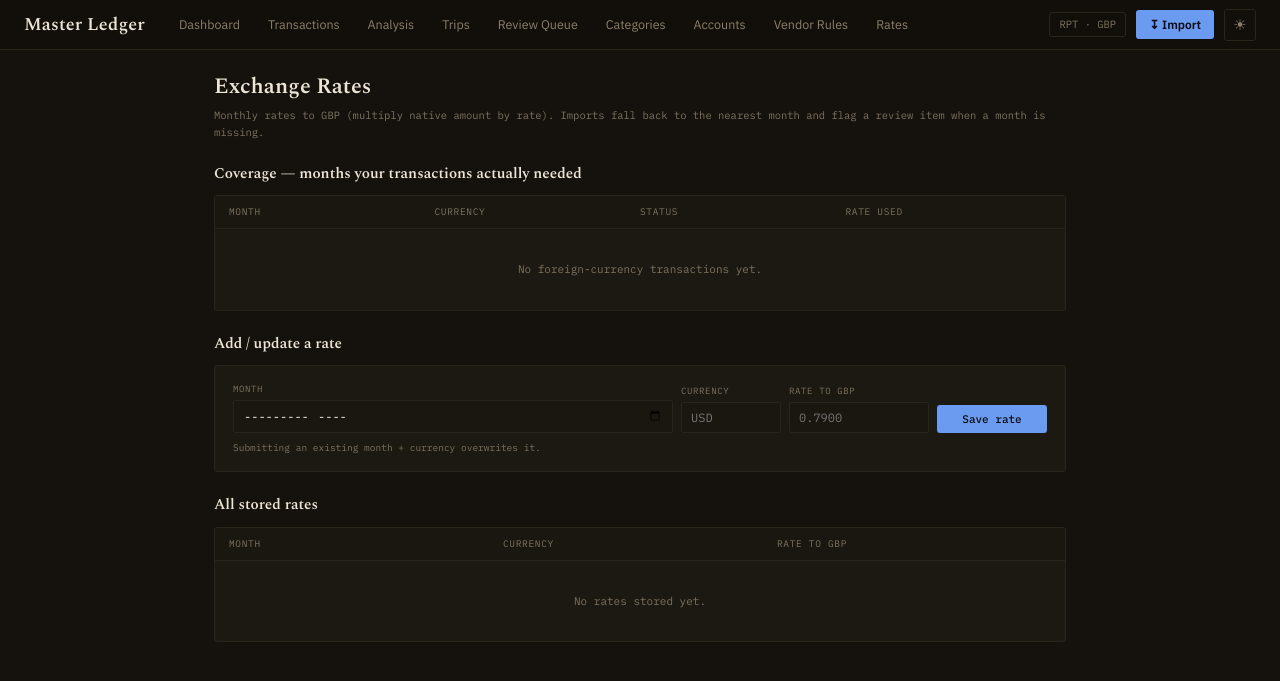
After one commit to ashik-bekal/pulse, a Python web app: template web/templates/rates.html in a window 1280 px wide. The commit adds this page. Shown: the top 681 px of the page. Run offline with Jinja, Linux system fonts and the light colour scheme; the template is opened without the code that fills it, so the values that code supplies are empty.

Commit message:
Stop silent 1.0 FX fallback; add nearest-month fallback + /rates page (#15)
Previously, a missing exchange rate for a month/currency silently used
rate 1.0 (treating $100 as £100) — acknowledged as wrong in fx.py's own
docstring, plus a second copy of the same bug inline in the dashboard.

Now: exact month match, else nearest PRIOR month's rate, else nearest
LATER month's; if the currency has no rate at all, reporting_amount is
left NULL rather than guessed. Every fallback or NULL is flagged to the
review queue at high severity, naming which month was substituted.

New /rates page: add/edit rates, see all stored rates, and a coverage
table showing every (month, currency) a transaction actually needed —
exact / fallback (from which month) / missing — so gaps are visible at
a glance instead of only discoverable one review-queue item at a time.

```diff
--- a/services/ingestion.py
+++ b/services/ingestion.py
@@ -81,12 +81,15 @@ def ingest_transactions(
         decision = categorize(txn.description, rules, fallback_category_id=fallback_category_id,
                              _presorted=True, amount=txn.settlement_amount, is_credit_card=is_credit_card)
         year_month = txn.date[:7]
-        reporting_amount = to_reporting_currency(
+        reporting_amount, fx_note = to_reporting_currency(
             rate_repo, txn.settlement_amount, txn.settlement_currency, year_month
         )
 
         txn_id = txn_repo.insert(account_id, txn, decision, reporting_amount, source_statement)
         inserted_ids.append(txn_id)
+
+        if fx_note:
+            review_repo.add(txn_id, f"FX rate issue: {fx_note}", "high")
 
         if decision.confidence in REVIEW_CONFIDENCE_LEVELS:
             issue = (
--- a/web/templates/base.html
+++ b/web/templates/base.html
@@ -376,6 +376,8 @@
          class="nav-tab {% if request.endpoint in ('accounts_view','add_account','deactivate_account') %}active{% endif %}">Accounts</a>
       <a href="{{ url_for('vendor_rules_view') }}"
          class="nav-tab {% if request.endpoint in ('vendor_rules_view','add_vendor_rule','delete_vendor_rule') %}active{% endif %}">Vendor Rules</a>
+      <a href="{{ url_for('rates_view') }}"
+         class="nav-tab {% if request.endpoint in ('rates_view','upsert_rate') %}active{% endif %}">Rates</a>
     </div>
   </div>
   <div class="nav-right">
--- /dev/null
+++ b/web/templates/rates.html
@@ -0,0 +1,148 @@
+{% extends "base.html" %}
+{% block title %}Exchange Rates — Master Ledger{% endblock %}
+
+{% block extra_head %}
+<style>
+  .rate-wrap { padding: 20px 24px; max-width: 900px; margin: 0 auto; }
+
+  .rate-page-header { margin-bottom: 4px; }
+  .rate-page-title h1 { font-family: 'Spectral', serif; font-size: 22px; font-weight: 600; color: var(--c-text); }
+  .rate-sub {
+    font-family: 'IBM Plex Mono', monospace; font-size: 10.5px;
+    color: var(--c-faint); margin-bottom: 18px; line-height: 1.6;
+  }
+
+  .rate-flash {
+    font-family:'IBM Plex Mono',monospace; font-size:11px;
+    background:var(--c-accent-bg); color:var(--c-accent);
+    border:1px solid var(--c-accent-bd); border-radius:3px;
+    padding:10px 14px; margin-bottom:16px;
+  }
+
+  .rate-section-title { font-family: 'Spectral', serif; font-size: 15px; font-weight: 600; color: var(--c-text); margin: 22px 0 10px; }
+  .rate-section-title:first-of-type { margin-top: 0; }
+
+  /* Add/edit form */
+  .rate-add-form {
+    background: var(--c-card); border: 1px solid var(--c-border);
+    border-radius: 3px; padding: 16px 18px; margin-bottom: 18px;
+  }
+  .rate-form-grid { display: grid; grid-template-columns: 1fr 100px 140px 110px; gap: 8px; align-items: end; }
+  .rate-field { display: flex; flex-direction: column; gap: 4px; }
+  .rate-label { font-family: 'IBM Plex Mono', monospace; font-size: 9px; text-transform: uppercase; letter-spacing: .07em; color: var(--c-faint); }
+  .rate-input {
+    background: var(--c-subtle); border: 1px solid var(--c-border);
+    color: var(--c-text); border-radius: 2px; padding: 7px 9px; font-size: 12px;
+    font-family: 'IBM Plex Mono', monospace;
+  }
+  .btn-save { font-family:'IBM Plex Mono',monospace; font-size:11px; font-weight:500; background:var(--c-accent); color:#080a10; border:none; border-radius:3px; padding:7px 12px; cursor:pointer; }
+  .rate-form-hint { font-family:'IBM Plex Mono',monospace; font-size:9.5px; color:var(--c-faint); margin-top:8px; }
+
+  /* Tables (shared) */
+  .rate-table { background: var(--c-card); border: 1px solid var(--c-border); border-radius: 3px; overflow: hidden; margin-bottom: 20px; }
+  .rate-cols  { grid-template-columns: 1fr 1fr 1fr; }
+  .cov-cols   { grid-template-columns: 1fr 1fr 1fr 1fr; }
+  .rate-header { display: grid; padding: 9px 14px; border-bottom: 1px solid var(--c-border); background: var(--c-subtle); }
+  .rate-header span { font-family:'IBM Plex Mono',monospace; font-size:9.5px; text-transform:uppercase; letter-spacing:.07em; color:var(--c-faint); }
+  .rate-row { display: grid; padding: 9px 14px; border-bottom: 1px solid var(--c-border2); align-items: center; font-family:'IBM Plex Mono',monospace; font-size:12px; color: var(--c-text); }
+  .rate-row:last-child { border-bottom: none; }
+  .rate-row:hover { background: var(--c-subtle); }
+  .rate-empty { padding:32px 24px; text-align:center; font-family:'IBM Plex Mono',monospace; font-size:11px; color:var(--c-faint); }
+
+  .status-pill { font-family:'IBM Plex Mono',monospace; font-size:9.5px; padding:2px 7px; border-radius:2px; }
+  .status-pill.exact    { background:var(--c-green-bg); color:var(--c-green-t); border:1px solid var(--c-green-bd); }
+  .status-pill.fallback { background:var(--c-amber-bg); color:var(--c-amber-t); border:1px solid var(--c-amber-bd); }
+  .status-pill.missing  { background:var(--c-red-bg);   color:var(--c-red-t);   border:1px solid var(--c-red-bd); }
+</style>
+{% endblock %}
+
+{% block content %}
+<div class="rate-wrap">
+
+  <div class="rate-page-header">
+    <div class="rate-page-title"><h1>Exchange Rates</h1></div>
+  </div>
+  <div class="rate-sub">
+    Monthly rates to GBP (multiply native amount by rate). Imports fall back
+    to the nearest month and flag a review item when a month is missing.
+  </div>
+
+  {% if flash_msg %}
+  <div class="rate-flash">{{ flash_msg }}</div>
+  {% endif %}
+
+  <div class="rate-section-title">Coverage — months your transactions actually needed</div>
+  <div class="rate-table">
+    <div class="rate-header cov-cols">
+      <span>Month</span>
+      <span>Currency</span>
+      <span>Status</span>
+      <span>Rate used</span>
+    </div>
+    {% if coverage %}
+      {% for c in coverage %}
+      <div class="rate-row cov-cols">
+        <span>{{ c.year_month }}</span>
+        <span>{{ c.currency }}</span>
+        <span>
+          {% if c.status == 'exact' %}
+            <span class="status-pill exact">exact</span>
+          {% elif c.status == 'fallback' %}
+            <span class="status-pill fallback">fallback from {{ c.fallback_month }}</span>
+          {% else %}
+            <span class="status-pill missing">missing</span>
+          {% endif %}
+        </span>
+        <span>{{ '%.4f'|format(c.rate) if c.rate is not none else '—' }}</span>
+      </div>
+      {% endfor %}
+    {% else %}
+      <div class="rate-empty">No foreign-currency transactions yet.</div>
+    {% endif %}
+  </div>
+
+  <div class="rate-section-title">Add / update a rate</div>
+  <div class="rate-add-form">
+    <form method="post" action="{{ url_for('upsert_rate') }}">
+      <input type="hidden" name="csrf_token" value="{{ csrf_token() }}">
+      <div class="rate-form-grid">
+        <div class="rate-field">
+          <label class="rate-label" for="f-month">Month</label>
+          <input id="f-month" name="year_month" type="month" class="rate-input" required>
+        </div>
+        <div class="rate-field">
+          <label class="rate-label" for="f-currency">Currency</label>
+          <input id="f-currency" name="currency" class="rate-input" maxlength="3" placeholder="USD" required>
+        </div>
+        <div class="rate-field">
+          <label class="rate-label" for="f-rate">Rate to GBP</label>
+          <input id="f-rate" name="rate" type="number" step="0.0001" min="0.0001" class="rate-input" placeholder="0.7900" required>
+        </div>
+        <button type="submit" class="btn-save">Save rate</button>
+      </div>
+      <div class="rate-form-hint">Submitting an existing month + currency overwrites it.</div>
+    </form>
+  </div>
+
+  <div class="rate-section-title">All stored rates</div>
+  <div class="rate-table">
+    <div class="rate-header rate-cols">
+      <span>Month</span>
+      <span>Currency</span>
+      <span>Rate to GBP</span>
+    </div>
+    {% if rates %}
+      {% for r in rates %}
+      <div class="rate-row rate-cols">
+        <span>{{ r.year_month }}</span>
+        <span>{{ r.currency }}</span>
+        <span>{{ '%.4f'|format(r.rate_to_reporting) }}</span>
+      </div>
+      {% endfor %}
+    {% else %}
+      <div class="rate-empty">No rates stored yet.</div>
+    {% endif %}
+  </div>
+
+</div>
+{% endblock %}
```
Also changed, not shown: persistence/repositories.py (+53 -0 lines), services/fx.py (+20 -20 lines), tests/test_fx.py (added, +100 -0 lines), web/app.py (+53 -6 lines).
